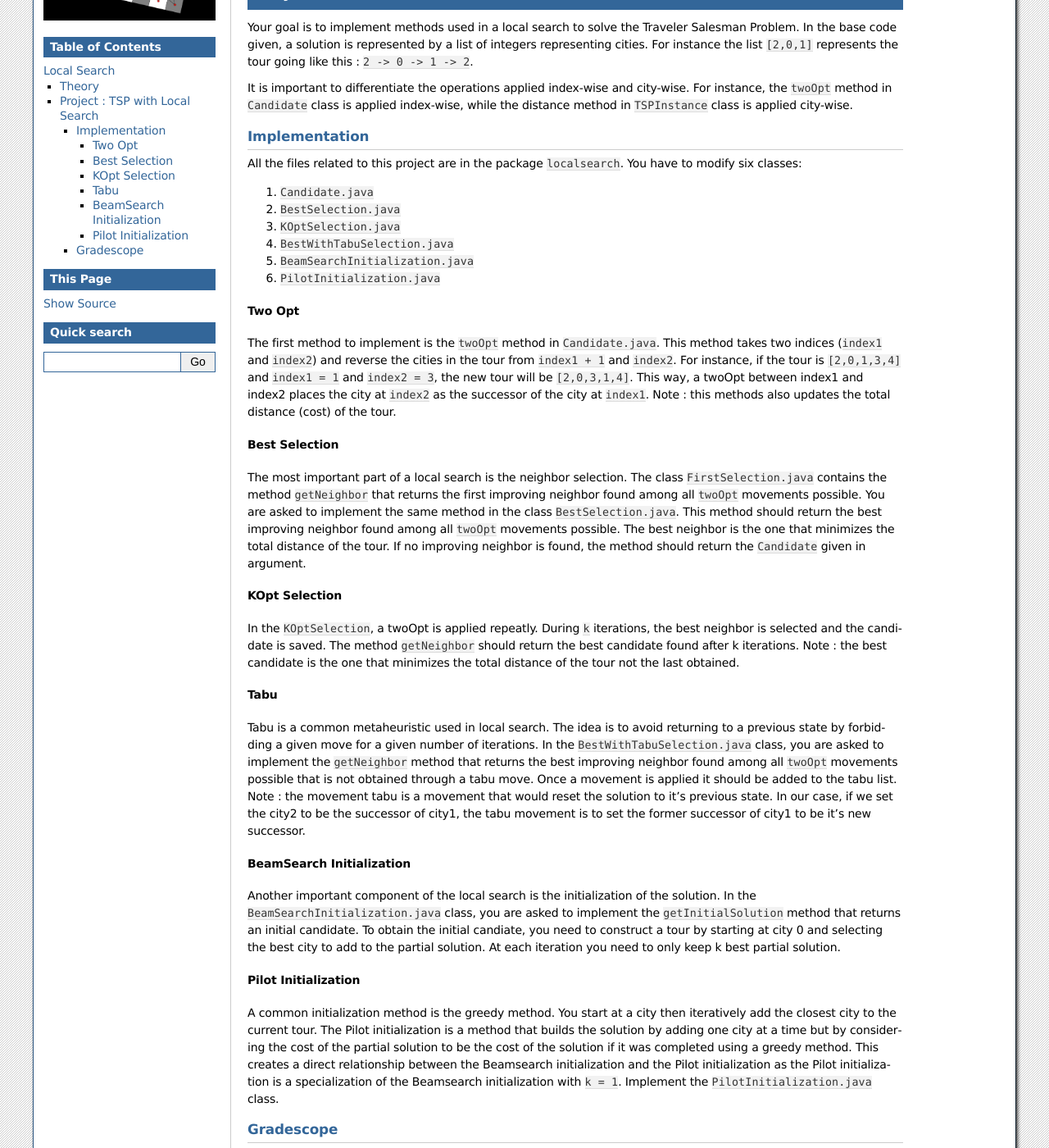
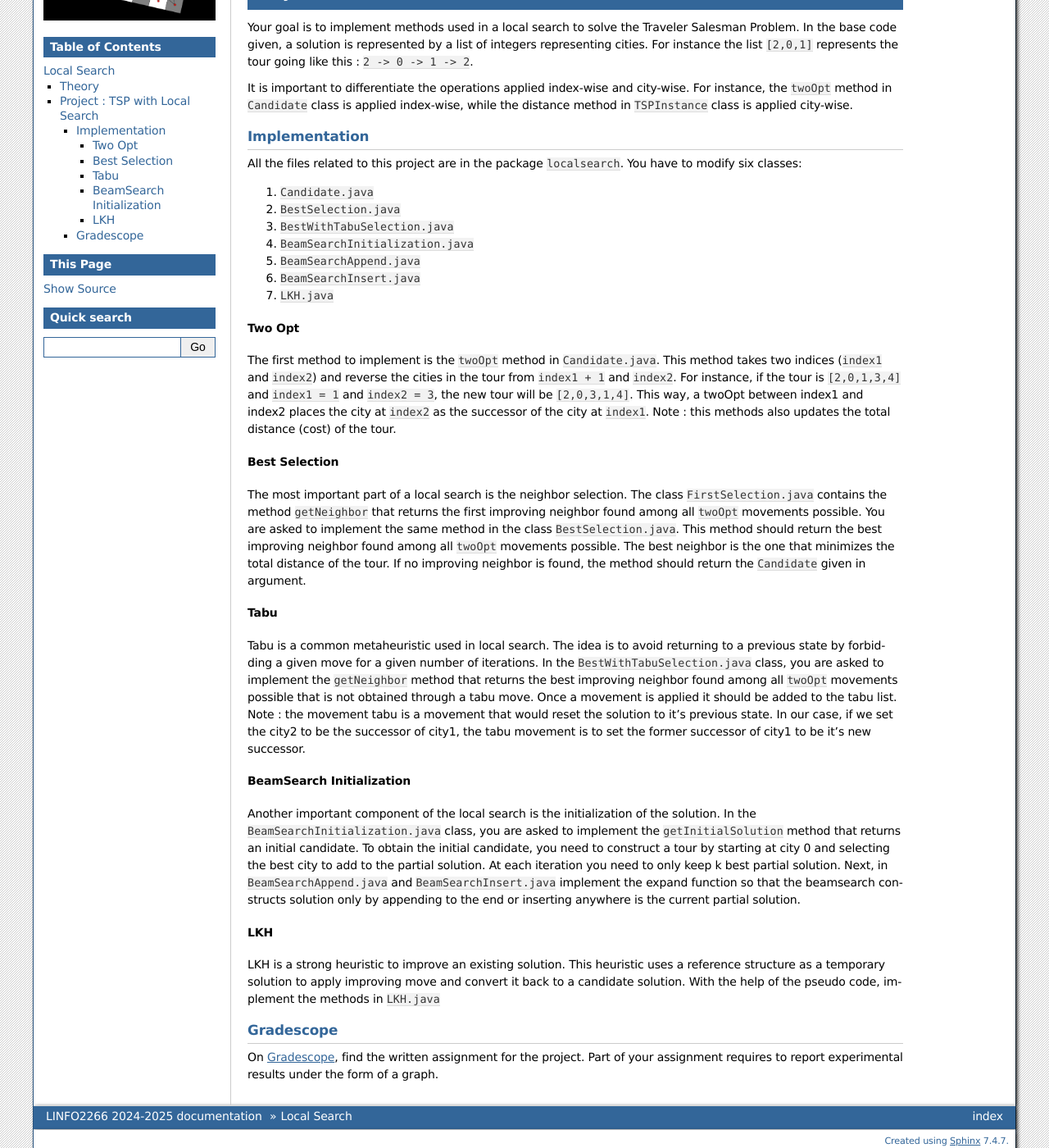
Before and after one commit to pschaus/linfo2266, a Sphinx documentation site: the page built from website/source/ls/index.rst, in a window 1280 px wide and 1400 px high, scrolled down 233 px. Shown: the whole window at 82% size. Built offline with Sphinx 7.4.7, drawn with Linux system fonts in a browser that asks for light colours.

Commit message:
update ls project

```diff
--- a/website/source/ls/index.rst
+++ b/website/source/ls/index.rst
@@ -26,10 +26,11 @@ All the files related to this project are in the package ``localsearch``. You ha
 
 #. ``Candidate.java``
 #. ``BestSelection.java``
-#. ``KOptSelection.java``
 #. ``BestWithTabuSelection.java``
 #. ``BeamSearchInitialization.java``
-#. ``PilotInitialization.java``
+#. ``BeamSearchAppend.java``
+#. ``BeamSearchInsert.java``
+#. ``LKH.java``
 
 
 Two Opt
@@ -42,11 +43,6 @@ Best Selection
 
 The most important part of a local search is the neighbor selection. The class ``FirstSelection.java`` contains the method ``getNeighbor`` that returns the first improving neighbor found among all ``twoOpt`` movements possible. You are asked to implement the same method in the class ``BestSelection.java``. This method should return the best improving neighbor found among all ``twoOpt`` movements possible. The best neighbor is the one that minimizes the total distance of the tour. If no improving neighbor is found, the method should return the ``Candidate`` given in argument.
 
-KOpt Selection
-~~~~~~~~~~~~~~
-
-In the ``KOptSelection``, a twoOpt is applied repeatly. During ``k`` iterations, the best neighbor is selected and the candidate is saved. The method ``getNeighbor`` should return the best candidate found after k iterations. Note : the best candidate is the one that minimizes the total distance of the tour not the last obtained.
-
 Tabu
 ~~~~~~~~
 
@@ -55,12 +51,12 @@ Tabu is a common metaheuristic used in local search. The idea is to avoid return
 BeamSearch Initialization
 ~~~~~~~~~~~~~~~~~~~~~~~~~~~~
 
-Another important component of the local search is the initialization of the solution. In the ``BeamSearchInitialization.java`` class, you are asked to implement the ``getInitialSolution`` method that returns an initial candidate. To obtain the initial candiate, you need to construct a tour by starting at city 0 and selecting the best city to add to the partial solution. At each iteration you need to only keep k best partial solution.
+Another important component of the local search is the initialization of the solution. In the ``BeamSearchInitialization.java`` class, you are asked to implement the ``getInitialSolution`` method that returns an initial candidate. To obtain the initial candidate, you need to construct a tour by starting at city 0 and selecting the best city to add to the partial solution. At each iteration you need to only keep k best partial solution. Next, in ``BeamSearchAppend.java`` and ``BeamSearchInsert.java`` implement the expand function so that the beamsearch constructs solution only by appending to the end or inserting anywhere is the current partial solution.
 
-Pilot Initialization
-~~~~~~~~~~~~~~~~~~~~~~~~~~~~
+LKH
+~~~~~~~~~~~~~~
+LKH is a strong heuristic to improve an existing solution. This heuristic uses a reference structure as a temporary solution to apply improving move and convert it back to a candidate solution. With the help of the pseudo code, implement the methods in ``LKH.java``
 
-A common initialization method is the greedy method. You start at a city then iteratively add the closest city to the current tour. The Pilot initialization is a method that builds the solution by adding one city at a time but by considering the cost of the partial solution to be the cost of the solution if it was completed using a greedy method. This creates a direct relationship between the Beamsearch initialization and the Pilot initialization as the Pilot initialization is a specialization of the Beamsearch initialization with ``k = 1``. Implement the ``PilotInitialization.java`` class.
 
 Gradescope
 ---------------
```
